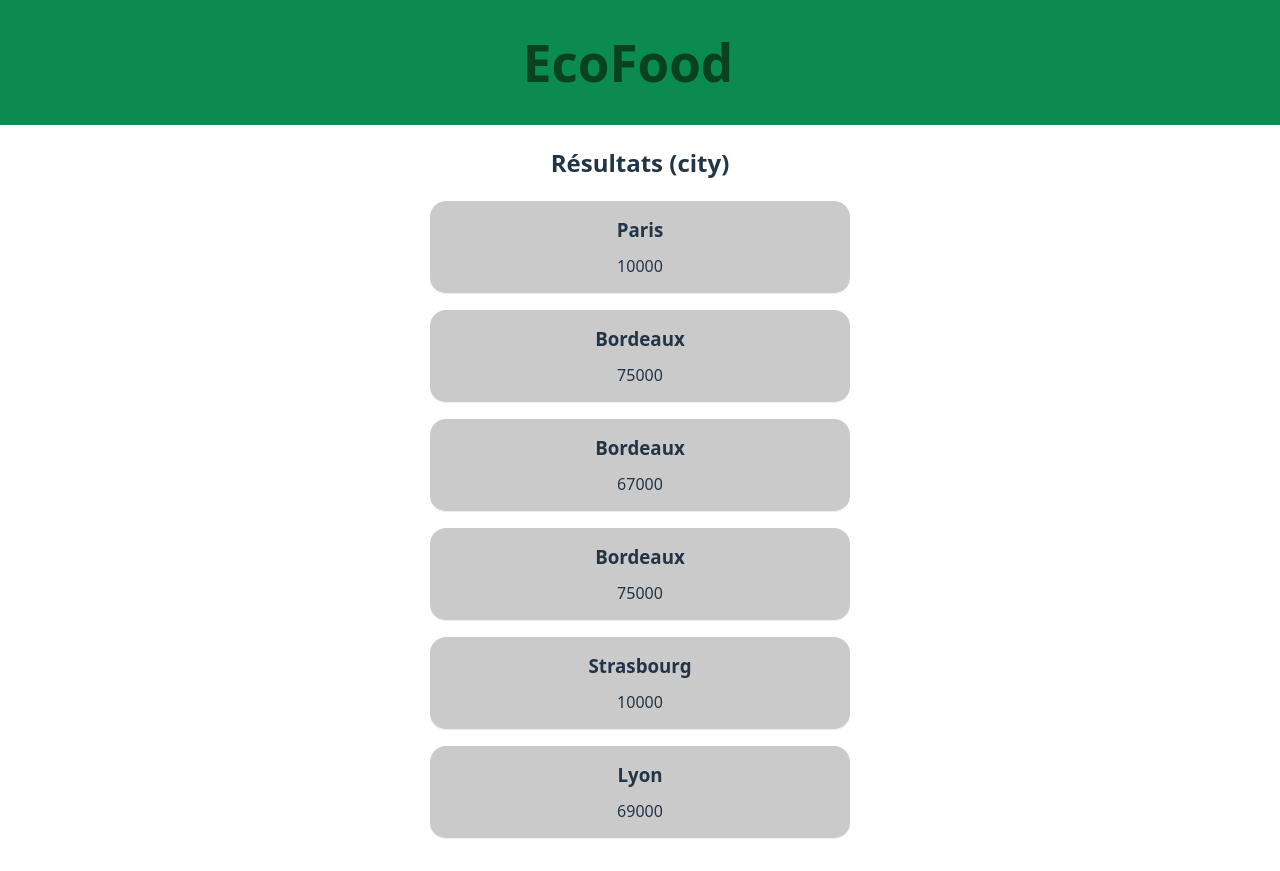
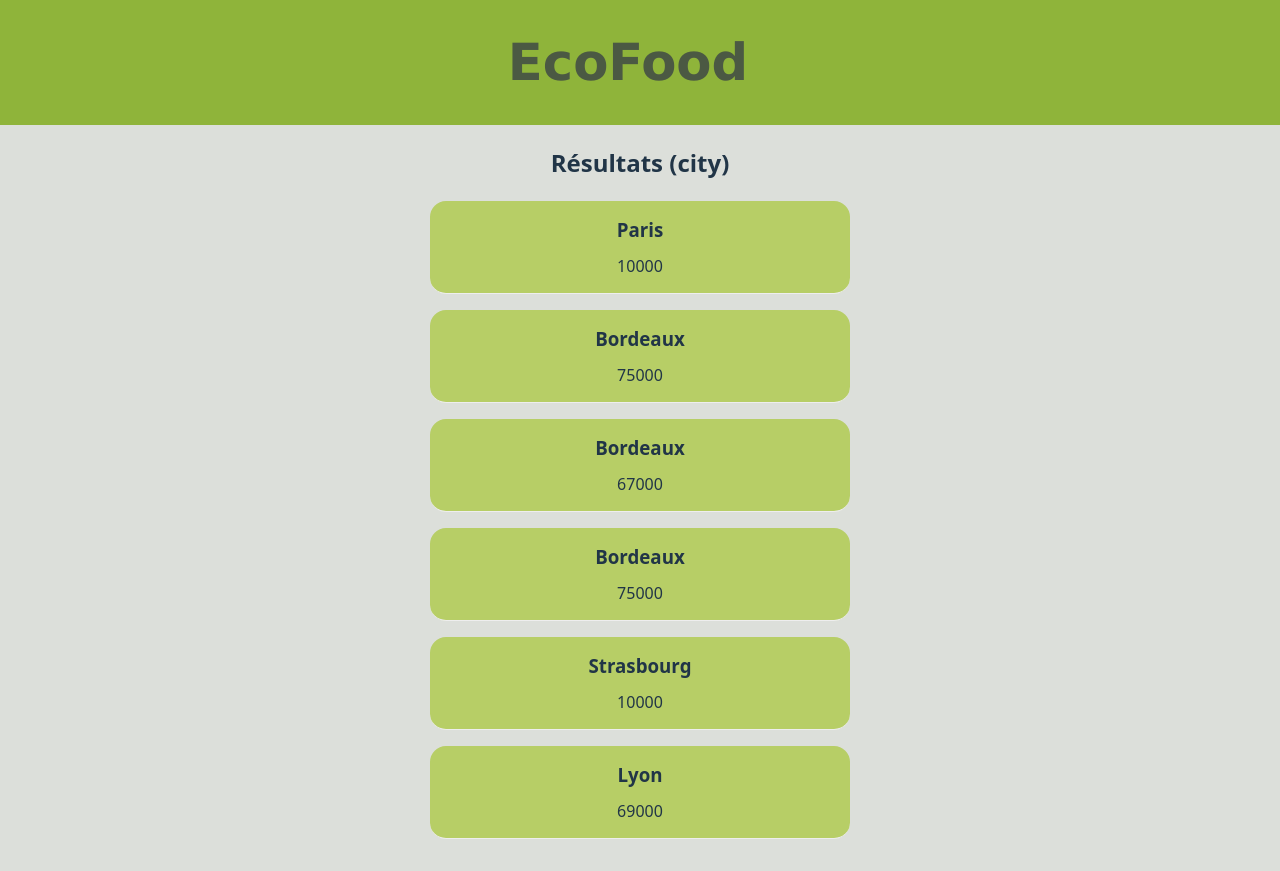
Before and after one commit to UTT-GL03/EcoFood, a React app in the folder frontend/: page /results/city in a window 1280 px wide. Built offline with nearby package versions, Linux system fonts and the light colour scheme; the HTML template or start-up script is replaced by a standard one.

Commit message:
add a bit of css

```diff
--- a/frontend/src/App.css
+++ b/frontend/src/App.css
@@ -1,6 +1,7 @@
 #root {
 	width: 100%;
 	text-align: center;
+	background-color: #DCDFDA;
 }
 
 .logo {
@@ -13,7 +14,7 @@
 	display: flex;
 	flex-direction: column;
 	justify-content: center;
-	background-color: #0c8b50ff;
+	background-color: #8FB43A;
 }
 
 .title {
@@ -26,8 +27,9 @@
 
 .title h1 {
 	margin-right: 1.5rem;
+	font-family:Verdana, Geneva, Tahoma, sans-serif
 }
 
 .title:hover {
-	color: #09421fff;
+	color: #4B5943;
 }
--- a/frontend/src/App.jsx
+++ b/frontend/src/App.jsx
@@ -8,7 +8,7 @@ import { Button } from 'react';
 function App() {
 	return (
 		<>
-      <BrowserRouter>
+      <BrowserRouter >
         <div className="header">
           <a href="/" className="title">
             <h1>EcoFood</h1>
--- a/frontend/src/resultslist.css
+++ b/frontend/src/resultslist.css
@@ -21,7 +21,7 @@ p {
 	width: 400px;
 	flex-direction: column;
 	align-items: center;
-	background-color: #cacacaff;
+	background-color: #B7CE66;
 	padding: 10px;
 	border-bottom: 1px solid #eee;
 	border-radius: 1rem;
```
